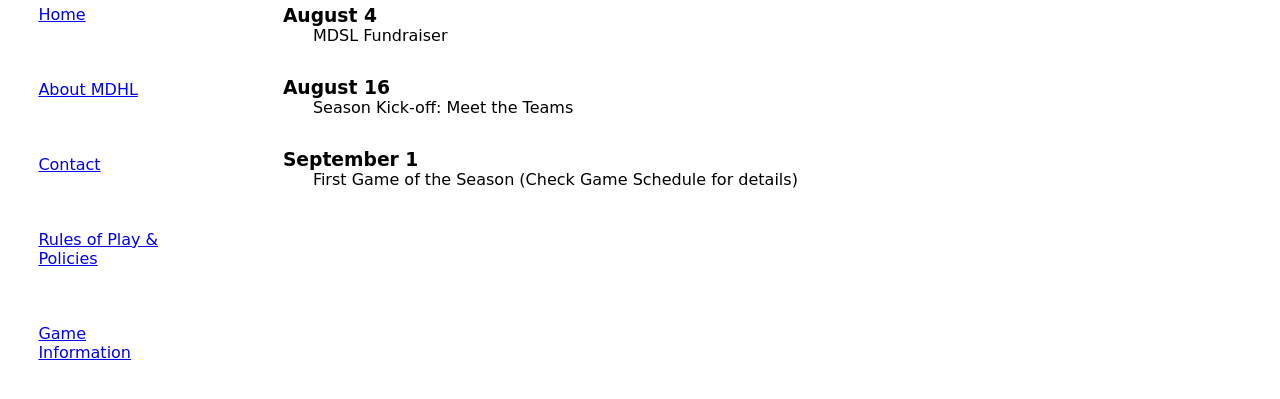
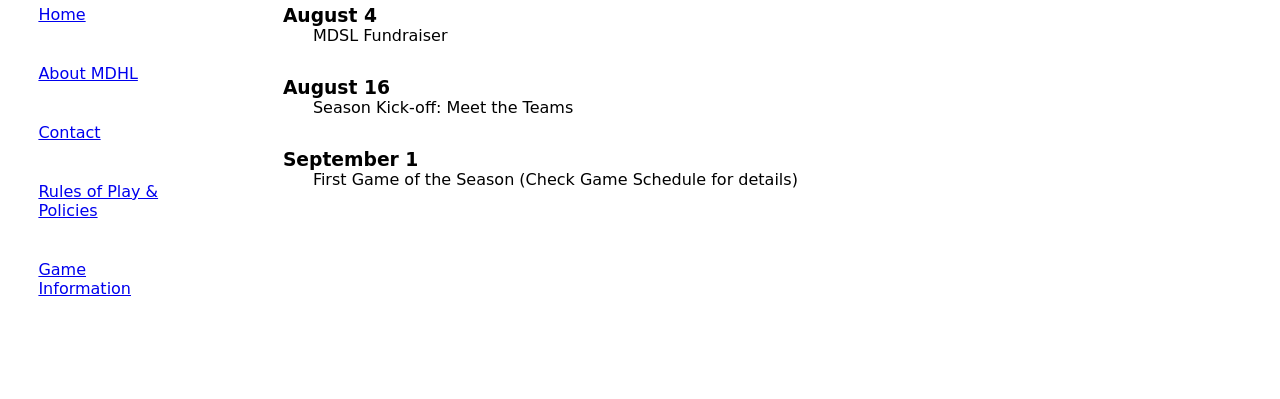
Before and after one commit to IsaRdz/WebCSS, a plain HTML site: page index.html in a window 1280 px wide. Shown: the part 443-842 px from the top of the page. Drawn offline with Linux system fonts and the light colour scheme.

Commit message:
:bug: Fix padding-botom of main container

```diff
--- a/assets/styles/mdhl.css
+++ b/assets/styles/mdhl.css
@@ -44,6 +44,7 @@ h1 {
   margin-left: 3vw;
   margin-right: 3vw;
   margin-top: 6vh;
+  margin-bottom: 6vh;
 }
 .ident {
   margin-bottom: 1vh;
@@ -54,16 +55,13 @@ h1 {
   flex-direction: column;
   width: 10vw;
 }
-
 .menu a {
-  padding-bottom: 7vh;
+  padding-bottom: 5vh;
 }
-
 .content {
   margin: 0 auto;
   width: 70%;
 }
-
 p {
   padding-bottom: 3vh;
   padding-right: 2vw;
```
